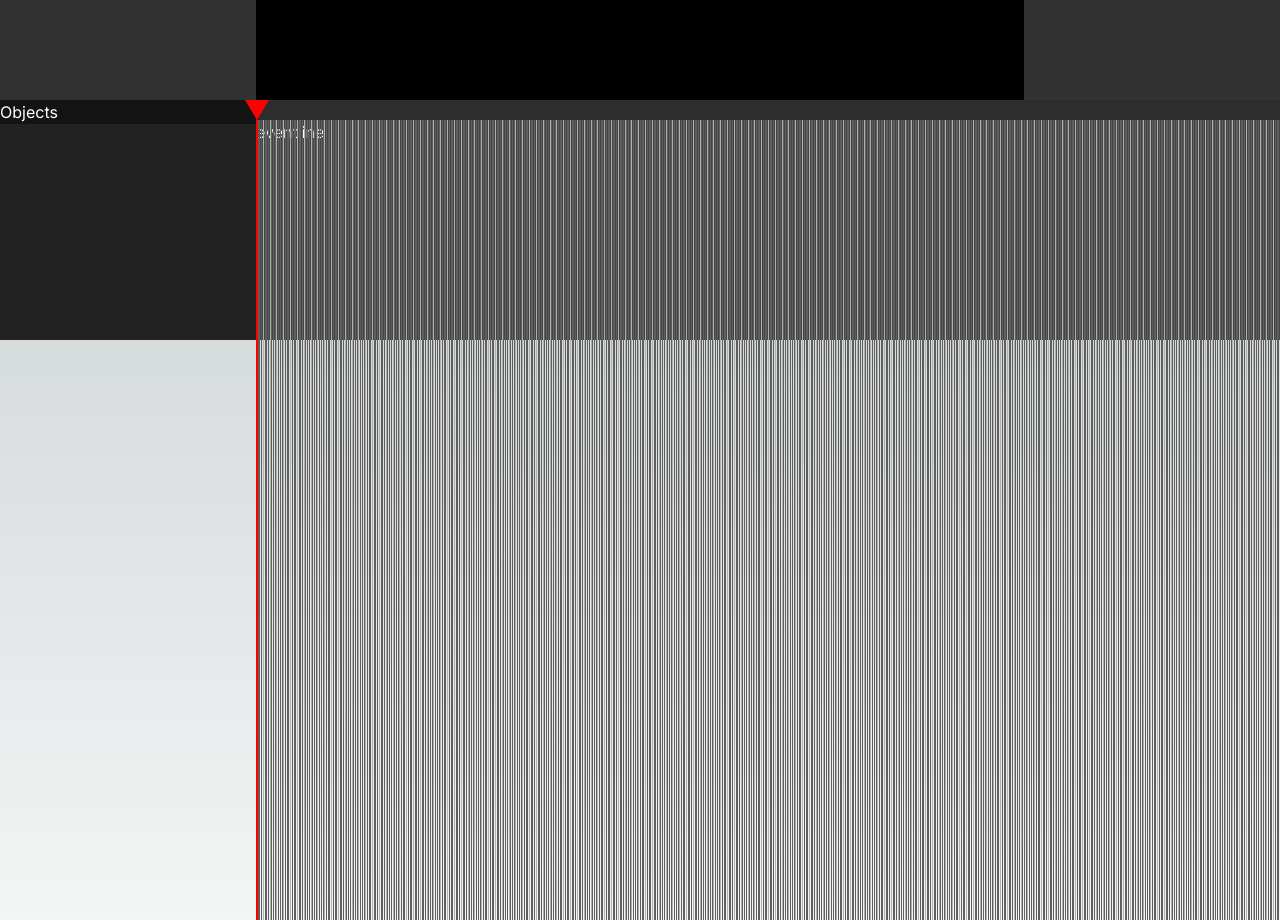
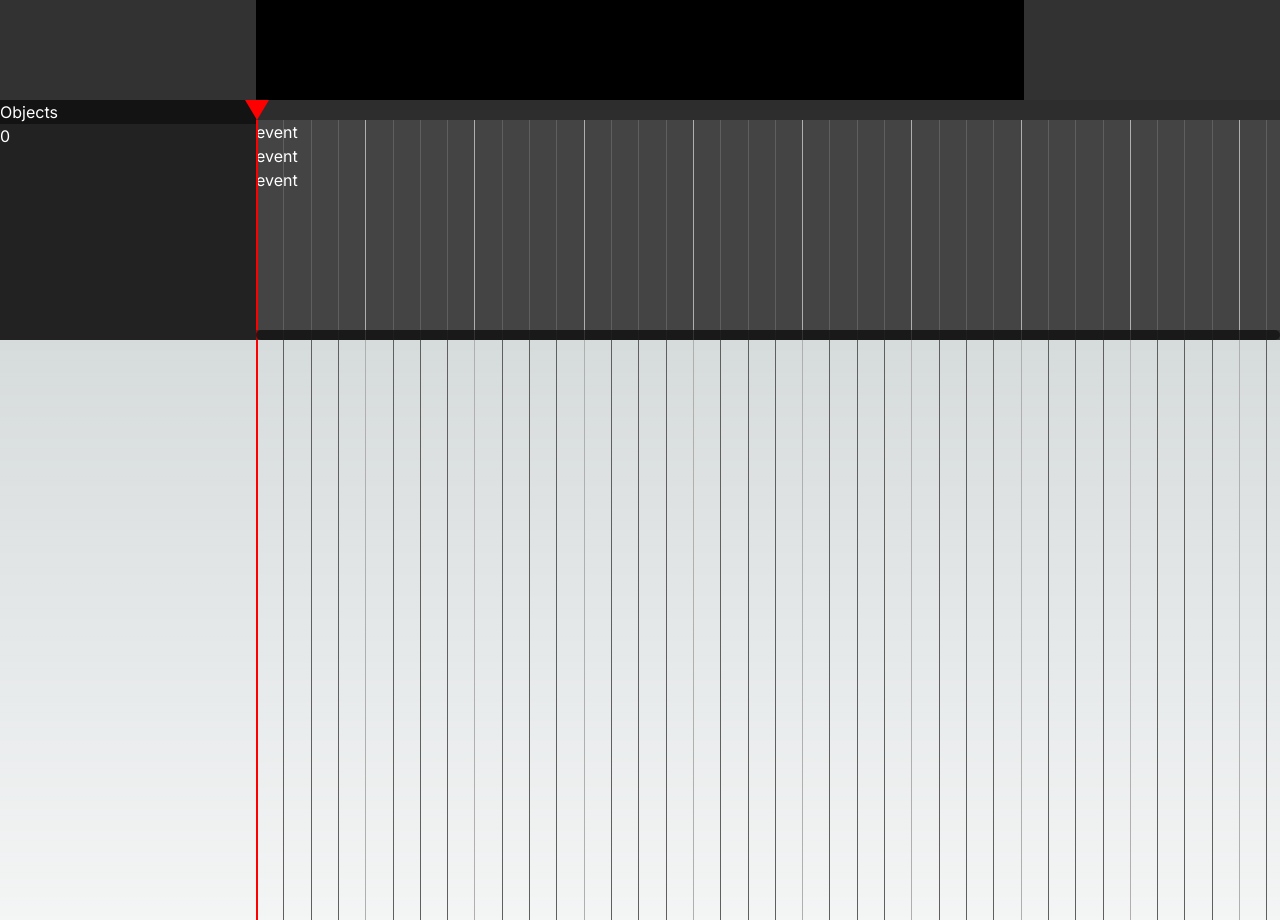
Before and after one commit to MswTester/musemare, a Next.js app: page /editor in a window 1280 px wide. Shown: the part 460-1380 px from the top of the page. Built offline with nearby package versions, Linux system fonts and the light colour scheme.

Commit message:
editor 60%

```diff
--- a/app/editor/page.tsx
+++ b/app/editor/page.tsx
@@ -8,11 +8,14 @@ const dragRange = 6
 
 export default function Page(){
     const [lang, setLang] = useState<string>('en-US')
+    // ui settings
     const [underbarLine, setUnderbarLine] = useState<number>(30)
     const [mainsetLine, setMainsetLine] = useState<number>(20)
     const [eventsetLine, setEventsetLine] = useState<number>(20)
     const [objLine, setObjLine] = useState<number>(20)
     const [condset, setCondset] = useState<number[]>([0, 0])
+    const [rowScroll, setRowScroll] = useState<number>(0)
+
     // default settings
     const [bpm, setBpm] = useState<number>(100)
     const [offset, setOffset] = useState<number>(0)
@@ -36,6 +39,7 @@ export default function Page(){
     let obl = 20
     let Dragging = ''
     let cont_dragging = false
+    let scrow_dragging = false
 
     useEffect(() => {
         setLang(navigator.language)
@@ -70,7 +74,7 @@ export default function Page(){
         }
         function wheel(e:WheelEvent){
             if(e.altKey){
-                v_zoom += e.deltaY / 100
+                v_zoom += (v_zoom/8)*(e.deltaY / 100)
                 v_zoom < 1 && (v_zoom = 1)
                 setZoom(v_zoom)
             }
@@ -81,16 +85,12 @@ export default function Page(){
         function mousedown(e:MouseEvent){
             if(isInRange(e.clientY, dragRange, innerHeight / 100 * (100-ubl))){
                 Dragging = 'underbar'
-                cont_dragging = false
             } else if(isInRange(e.clientX, dragRange, innerWidth / 100 * (msl)) && e.clientY < (innerHeight / 100 * (100-ubl))){
                 Dragging = 'mainset'
-                cont_dragging = false
             } else if(isInRange(e.clientX, dragRange, innerWidth / 100 * (100-esl)) && e.clientY < (innerHeight / 100 * (100-ubl))){
                 Dragging = 'eventset'
-                cont_dragging = false
             } else if(isInRange(e.clientX, dragRange, innerWidth / 100 * (obl)) && e.clientY > (innerHeight / 100 * (100-ubl))){
                 Dragging = 'objs'
-                cont_dragging = false
             }
         }
         function mousemove(e:MouseEvent){
@@ -210,6 +210,7 @@ export default function Page(){
 
     useEffect(() => {
         const controls = document.querySelector('.controls') as HTMLDivElement
+        const scrowbar = document.querySelector('.scrollbar-row > div') as HTMLDivElement
 
         const checkEnd = setInterval(() => {
             const audio = document.querySelector('audio') as HTMLAudioElement
@@ -224,12 +225,21 @@ export default function Page(){
         }, 1)
         function mousemove(e:MouseEvent){
             if(cont_dragging){
-                let res = endpoint * (e.clientX - innerWidth/100*obl) / (innerWidth/100*(100-obl))
+                let res:number = (endpoint * (e.clientX - innerWidth/100*objLine) / (innerWidth/100*(100-objLine)))/(zoom/100)
+                if(e.shiftKey){
+                    let rz = 5-Math.round(zoom/100)
+                    let f = (2**(rz < 1 ? 1 : rz))
+                    let gap = (gridLine[1] - gridLine[0]) * f
+                    res = Math.round(res / gap) * gap
+                }
                 v_setTimeline(res < 0 ? 0 : res > endpoint ? endpoint : res)
+            } else if(scrow_dragging) {
+                // scroll logic
             }
         }
         function mouseup(e:MouseEvent){
             cont_dragging = false
+            scrow_dragging = false
         }
         function controls_mousedown(e:MouseEvent){
             if(!Dragging){
@@ -238,15 +248,24 @@ export default function Page(){
                 mousemove(e)
             }
         }
+        function scrowbar_mousedown(e:MouseEvent){
+            if(!Dragging){
+                scrow_dragging = true
+                Dragging = ''
+                mousemove(e)
+            }
+        }
         const keydown = (e:KeyboardEvent) => {
+            let isNumlock = e.getModifierState('NumLock')
             if(e.code == 'Space'){
                 playLevel()
-            } else if(e.code == 'Home'){
+            } else if(e.code == 'Home' || (e.code == 'Numpad7' && !isNumlock)){
                 v_setTimeline(0)
-            } else if(e.code == 'End'){
+            } else if(e.code == 'End' || (e.code == 'Numpad1' && !isNumlock)){
                 v_setTimeline(endpoint)
             }
         }
+        scrowbar.addEventListener('mousedown', scrowbar_mousedown)
         controls.addEventListener('mousedown', controls_mousedown)
         document.addEventListener('mouseup', mouseup)
         document.addEventListener('mousemove', mousemove)
@@ -258,7 +277,7 @@ export default function Page(){
             document.removeEventListener('mouseup', mouseup)
             document.removeEventListener('mousemove', mousemove)
         }
-    }, [endpoint, playing, offset])
+    }, [endpoint, playing, offset, objLine, zoom, gridLine])
 
     useEffect(() => {
         const audio = document.querySelector('audio') as HTMLAudioElement
@@ -271,8 +290,21 @@ export default function Page(){
         for(let i = 0; i < Math.floor(endpoint/c); i++){
             arr.push(i*c)
         }
+        arr.push(endpoint)
         setGridLine(arr)
     }, [bpm, grid, endpoint])
+
+    useEffect(() => {
+        function wheel(e:WheelEvent){
+            if(e.ctrlKey){
+                setRowScroll(rowScroll-e.deltaY)
+            }
+        }
+        document.addEventListener('wheel', wheel)
+        return () => {
+            document.removeEventListener('wheel', wheel)
+        }
+    }, [rowScroll])
 
     return <div className="Editor">
         <div style={{height:`${100-underbarLine}%`}} className="workspace">
@@ -305,21 +337,27 @@ export default function Page(){
         <div style={{height:`${underbarLine}%`}} className="underbar">
             <div style={{width:`${objLine}%`}} className="objs">
                 <div className="description">Objects</div>
+                <div>{rowScroll}</div>
             </div>
             <div style={{width:`${100-objLine}%`}} className="timeline">
                 <div className="controls">
-                    <div style={{marginLeft:`${condset[0] /100 * (100-objLine) * timeline / endpoint - 11}px`}} className="timelineGrab"></div>
+                    <div style={{marginLeft:`${(condset[0] /100 * (100-objLine) * timeline / endpoint)*(zoom/100) - 11}px`}} className="timelineGrab"></div>
                 </div>
                 <div className="overlay">
                     {gridLine.map((v, i) => (
-                        <div style={{marginLeft:`${condset[0] /100 * (100-objLine) * v / endpoint}px`}}
-                        className={i % grid == 0 ? 'grid' : 'grid m'} key={i}></div>
+                        i+1 == gridLine.length ? <div key={i} style={{marginLeft:`${(condset[0] /100 * (100-objLine))*(zoom/100) + rowScroll}px`}} className="grid end"></div> :
+                        i % (2**(5-Math.round(zoom/100) < 1 ? 1 : 5-Math.round(zoom/100))) == 0 &&
+                        <div style={{marginLeft:`${(condset[0] /100 * (100-objLine) * v / endpoint)*(zoom/100) + rowScroll}px`}}
+                        className={i % (grid*(2**(5-Math.round(zoom/100) < 1 ? 1 : 5-Math.round(zoom/100)))) == 0 ? 'grid' : 'grid m'} key={i}></div>
                     ))}
-                    <div className="bar" style={{marginLeft:`${condset[0] /100 * (100-objLine) * timeline / endpoint}px`}}></div>
+                    <div className="bar" style={{marginLeft:`${(condset[0] /100 * (100-objLine) * timeline / endpoint)*(zoom/100) + rowScroll}px`}}></div>
                 </div>
                 <div className="events">
-                    <div>eventline</div>
+                    <div>event</div>
+                    <div>event</div>
+                    <div>event</div>
                 </div>
+                <div className="scrollbar-row"><div style={{width:`${10000/zoom}%`, marginLeft:`rowScroll`}}></div></div>
             </div>
         </div>
         <input type="file" name="" id="fileInput" style={{display:'none'}} />
--- a/app/scenes/Battle.tsx
+++ b/app/scenes/Battle.tsx
@@ -32,8 +32,11 @@ export default function Index(){
     useEffect(() => {
         let dt = 0
         let loop = setInterval(() => {
-
+            dt++
         }, 1)
+        return () => {
+            clearInterval(loop)
+        }
     }, [])
 
     return <canvas className="Battle"></canvas>
--- a/app/styles/globals.scss
+++ b/app/styles/globals.scss
@@ -199,10 +199,27 @@ canvas.Battle{
           &.m{
             background-color: rgba($color: #5f5f5f, $alpha: 1.0);
           }
+          &.end{
+            background-color: rgba($color: #ffffff, $alpha: 1.0);
+          }
         }
       }
       .events{
-
+        height: 100%;
+        overflow: hidden;
+      }
+      .scrollbar-row{
+        position: absolute;
+        bottom: 0;
+        height: 10px;
+        background-color: rgba($color: #202020, $alpha: 0.5);
+        width: 80%;
+        div{
+          border-radius: 100px;
+          background-color: rgba($color: #000000, $alpha: 0.5);
+          width: 100%;
+          height: 10px;
+        }
       }
     }
     .objs{
```
Also changed, not shown: 2 other files (tests, documents, lock files or other folders).
